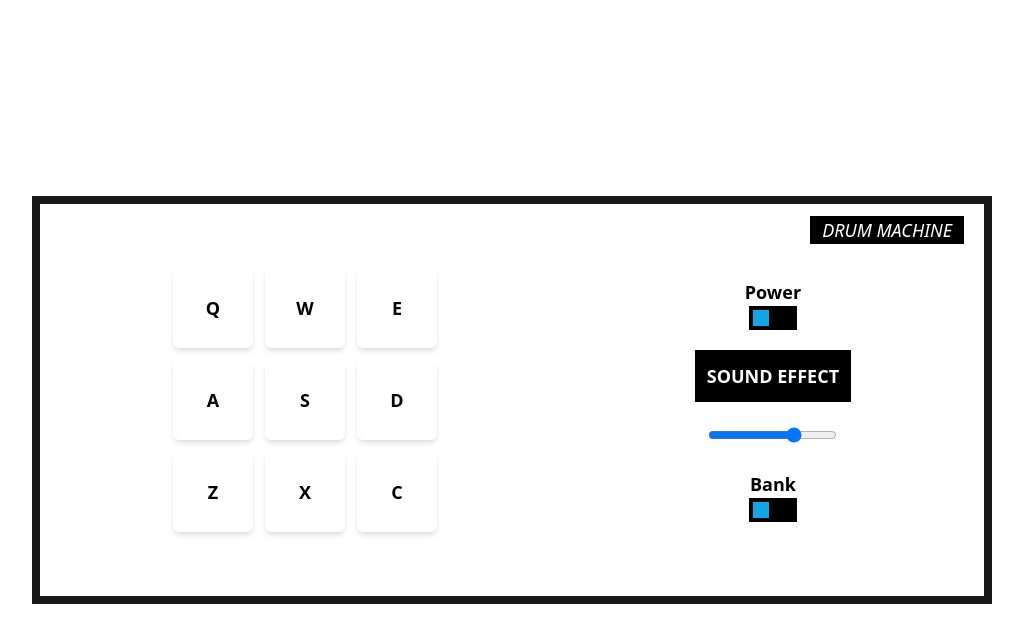
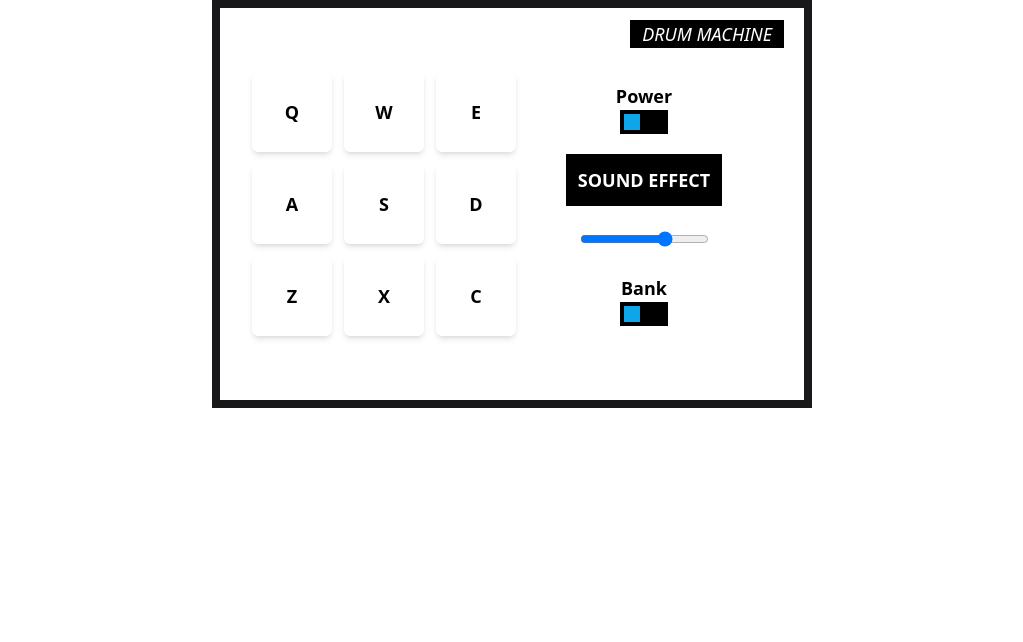
Before and after one commit to BaraouSaid/drum-machine, a React (Vite) app: page / in a window 1280 px wide. Shown: the top 642 px of the page, without its empty margins (128-1151 px from the left). Built offline with nearby package versions, Linux system fonts and the light colour scheme.

Commit message:
created an array to display each pad Its content depending on its own object

```diff
--- a/src/App.jsx
+++ b/src/App.jsx
@@ -1,130 +1,102 @@
 import { useState } from 'react';
-import reactLogo from './assets/react.svg';
-import viteLogo from '/vite.svg';
 import './App.css';
+
+const heaters = [
+  {
+    id: 0,
+    keyboardKey: 'Q',
+    keyCode: 81,
+    src: 'https://s3.amazonaws.com/freecodecamp/drums/Heater-1.mp3',
+  },
+  {
+    id: 1,
+    keyboardKey: 'W',
+    keyCode: 87,
+    src: 'https://s3.amazonaws.com/freecodecamp/drums/Heater-2.mp3',
+  },
+  {
+    id: 2,
+    keyboardKey: 'E',
+    keyCode: 69,
+    src: 'https://s3.amazonaws.com/freecodecamp/drums/Heater-3.mp3',
+  },
+  {
+    id: 3,
+    keyboardKey: 'A',
+    keyCode: 65,
+    src: 'https://s3.amazonaws.com/freecodecamp/drums/Heater-4_1.mp3',
+  },
+  {
+    id: 4,
+    keyboardKey: 'S',
+    keyCode: 83,
+    src: 'https://s3.amazonaws.com/freecodecamp/drums/Heater-6.mp3',
+  },
+  {
+    id: 5,
+    keyboardKey: 'D',
+    keyCode: 68,
+    src: 'https://s3.amazonaws.com/freecodecamp/drums/Dsc_Oh.mp3',
+  },
+  {
+    id: 6,
+    keyboardKey: 'Z',
+    keyCode: 90,
+    src: 'https://s3.amazonaws.com/freecodecamp/drums/Kick_n_Hat.mp3',
+  },
+  {
+    id: 7,
+    keyboardKey: 'X',
+    keyCode: 88,
+    src: 'https://s3.amazonaws.com/freecodecamp/drums/RP4_KICK_1.mp3',
+  },
+  {
+    id: 8,
+    keyboardKey: 'C',
+    keyCode: 67,
+    src: 'https://s3.amazonaws.com/freecodecamp/drums/Cev_H2.mp3',
+  },
+];
 
 function App() {
   return (
     <div
       id="drum-machine"
-      className="container mx-auto flex items-center justify-center h-screen w-9/12"
+      className=" mx-auto px-8 bg-white flex flex-row flex-sm:flex-wrap justify-around items-center h-3/4 p-1 relative text-lg font-black border-solid border-8 border-zinc-900 w-max h-auto"
     >
+      <div className="h-92 grid grid-cols-3 gap-3 items-center justify-center">
+        {heaters.map((heater) => {
+          return (
             <div
-        id="display"
-        className="bg-white flex sm:flex-wrap justify-around items-center h-3/4 p-1 relative text-lg font-black border-solid border-8 border-zinc-900 w-full h-auto"
-      >
-        <div className="h-92 grid grid-cols-3 grid-rows-3 gap-3 items-center justify-center">
-          <div
-            id="Q"
+              key={heater.id}
+              id={heater.keyboardKey}
               className="drum-pad w-20 h-20 rounded-md bg-white flex items-center justify-center  cursor-pointer shadow-md"
             >
-            Q
+              {heater.keyboardKey}
               <audio
-              src="https://s3.amazonaws.com/freecodecamp/drums/Heater-1.mp3"
-              id="Q"
+                src={heater.src}
+                id={heater.keyboardKey}
                 className="clip"
               ></audio>
             </div>
-          <div
-            id="W"
-            className="drum-pad w-20 h-20 rounded-md bg-white flex items-center justify-center  cursor-pointer shadow-md"
-          >
-            W
-            <audio
-              src="https://s3.amazonaws.com/freecodecamp/drums/Heater-2.mp3"
-              id="W"
-              className="clip"
-            ></audio>
+          );
+        })}
       </div>
-          <div
-            id="E"
-            className="drum-pad w-20 h-20 rounded-md bg-white flex items-center justify-center  cursor-pointer shadow-md"
-          >
-            E
-            <audio
-              src="https://s3.amazonaws.com/freecodecamp/drums/Heater-3.mp3"
-              id="E"
-              className="clip"
-            ></audio>
-          </div>
-          <div
-            id="A"
-            className="drum-pad w-20 h-20 rounded-md bg-white flex items-center justify-center  cursor-pointer shadow-md"
-          >
-            A
-            <audio
-              src="https://s3.amazonaws.com/freecodecamp/drums/Heater-4_1.mp3"
-              id="A"
-              className="clip"
-            ></audio>
-          </div>
-          <div
-            id="S"
-            className="drum-pad w-20 h-20 rounded-md bg-white flex items-center justify-center cursor-pointer shadow-md"
-          >
-            S
-            <audio
-              src="https://s3.amazonaws.com/freecodecamp/drums/Heater-6.mp3"
-              id="S"
-              className="clip"
-            ></audio>
-          </div>
-          <div
-            id="D"
-            className="drum-pad w-20 h-20 rounded-md bg-white flex items-center justify-center  cursor-pointer shadow-md"
-          >
-            D
-            <audio
-              src="https://s3.amazonaws.com/freecodecamp/drums/Dsc_Oh.mp3"
-              id="D"
-              className="clip"
-            ></audio>
-          </div>
-          <div
-            id="Z"
-            className="drum-pad w-20 h-20  rounded-md bg-white flex items-center justify-center  cursor-pointer shadow-md"
-          >
-            Z
-            <audio
-              src="https://s3.amazonaws.com/freecodecamp/drums/Kick_n_Hat.mp3"
-              id="Z"
-              className="clip"
-            ></audio>
-          </div>
-          <div
-            id="X"
-            className="drum-pad w-20 h-20 rounded-md bg-white flex items-center justify-center  cursor-pointer shadow-md"
-          >
-            X
-            <audio
-              src="https://s3.amazonaws.com/freecodecamp/drums/RP4_KICK_1.mp3"
-              id="X"
-              className="clip"
-            ></audio>
-          </div>
-          <div
-            id="C"
-            className="drum-pad w-20 h-20 rounded-md bg-white flex items-center justify-center  cursor-pointer shadow-md"
-          >
-            C
-            <audio
-              src="https://s3.amazonaws.com/freecodecamp/drums/Cev_H2.mp3"
-              id="C"
-              className="clip"
-            ></audio>
-          </div>
-        </div>
+
       <div className="absolute top-3 right-5 text-white bg-black px-3 font-light italic">
         DRUM MACHINE
       </div>
-        <div className="h-96 flex flex-col items-center justify-center gap-5">
+
+      <div className=" w-64 h-96 flex flex-col items-center justify-center gap-5">
         <div className="flex flex-col items-center justify-center">
           <p>Power</p>
           <div className="w-12 bg-black p-1 cursor-pointer">
             <div className="w-4 h-4 bg-sky-500"></div>
           </div>
         </div>
-          <p className="block bg-black p-3 text-white">SOUND EFFECT</p>
+        <p id="display" className="block bg-black p-3 text-white">
+          SOUND EFFECT
+        </p>
         <div>
           <input max="1" min="0" step="0.01" type="range" value="0.69" />
         </div>
@@ -136,7 +108,6 @@ function App() {
         </div>
       </div>
     </div>
-    </div>
   );
 }
 
```
Lines whose indentation alone changed are shown as unchanged.
